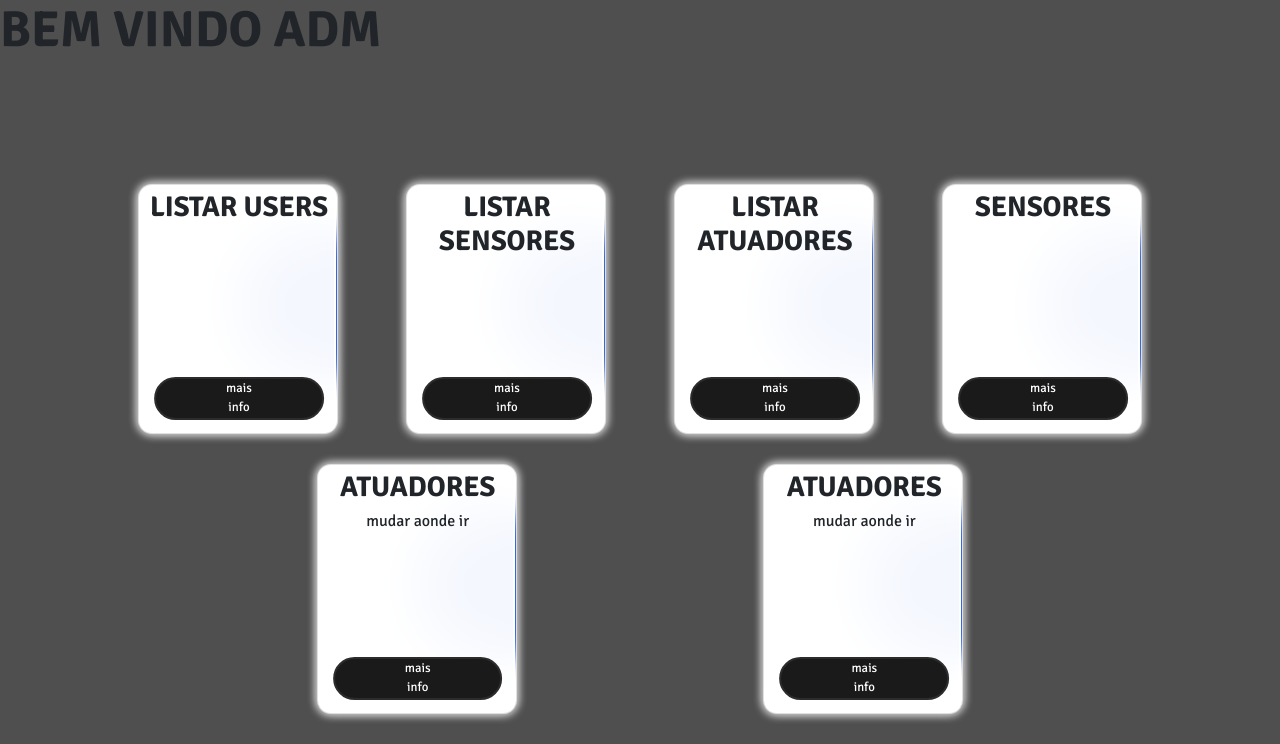
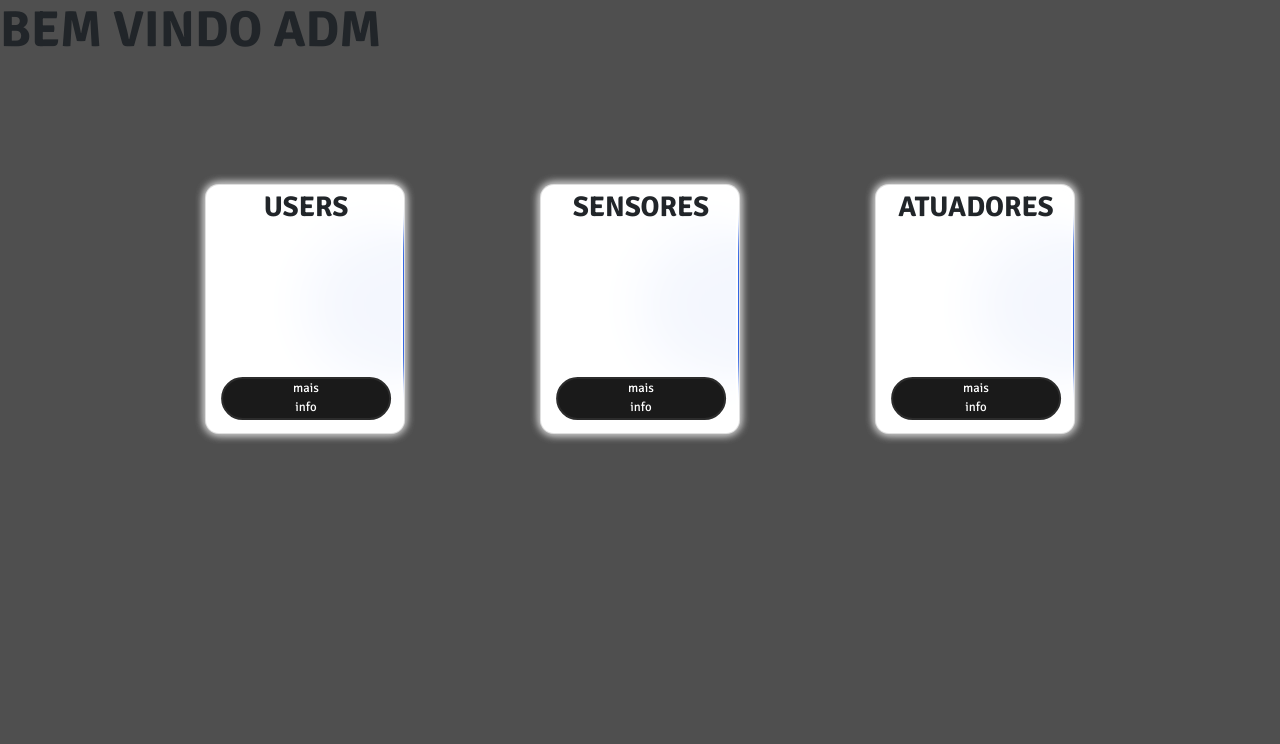
Before and after one commit to Navarro45/ExpCriativpjbl02, a Flask app: page /admhome in a window 1280 px wide. Shown: the part 56-800 px from the top of the page. Run offline with Flask 3, Linux system fonts and the light colour scheme; some libraries are stand-ins or nearby versions.

Commit message:
Update 29
Changing card amount for admin

```diff
--- a/ExpCriativpjbl02-main/pjbl2/templates/adm_home.html
+++ b/ExpCriativpjbl02-main/pjbl2/templates/adm_home.html
@@ -17,7 +17,7 @@
             <div class="container">
                     <div class="card">
                         <div class="bg">
-                            <h4>LISTAR USERS</h4>
+                            <h4>USERS</h4>
                             <h6>  </h6>
                             <a href="/userss" class="boton">mais info</a>
                             </div>
@@ -25,7 +25,7 @@
                             </div>
                             <div class="card">
                                 <div class="bg">
-                                    <h4> LISTAR SENSORES </h4>
+                                    <h4>SENSORES </h4>
                                     <h6> </h6>
                                     <a href="/sensors" class="boton">mais info</a>
                                 </div>
@@ -33,32 +33,8 @@
                             </div>
                             <div class="card">
                                 <div class="bg">
-                                    <h4>LISTAR ATUADORES</h4>
+                                    <h4>ATUADORES</h4>
                                     <h6> </h6>
-                                    <a href="/actuators" class="boton"> mais info</a>
-                                </div>
-                                <div class="blob"></div>
-                            </div>
-                            <div class="card">
-                                <div class="bg">
-                                    <h4>SENSORES</h4>
-                                    <h6> </h6>
-                                    <a href="/actuators" class="boton"> mais info</a>
-                                </div>
-                                <div class="blob"></div>
-                            </div>
-                            <div class="card">
-                                <div class="bg">
-                                    <h4>ATUADORES</h4>
-                                    <h6>mudar aonde ir </h6>
-                                    <a href="/actuators" class="boton"> mais info</a>
-                                </div>
-                                <div class="blob"></div>
-                            </div>
-                            <div class="card">
-                                <div class="bg">
-                                    <h4>ATUADORES</h4>
-                                    <h6> mudar aonde ir</h6>
                                     <a href="/actuators" class="boton"> mais info</a>
                                 </div>
                                 <div class="blob"></div>
```
